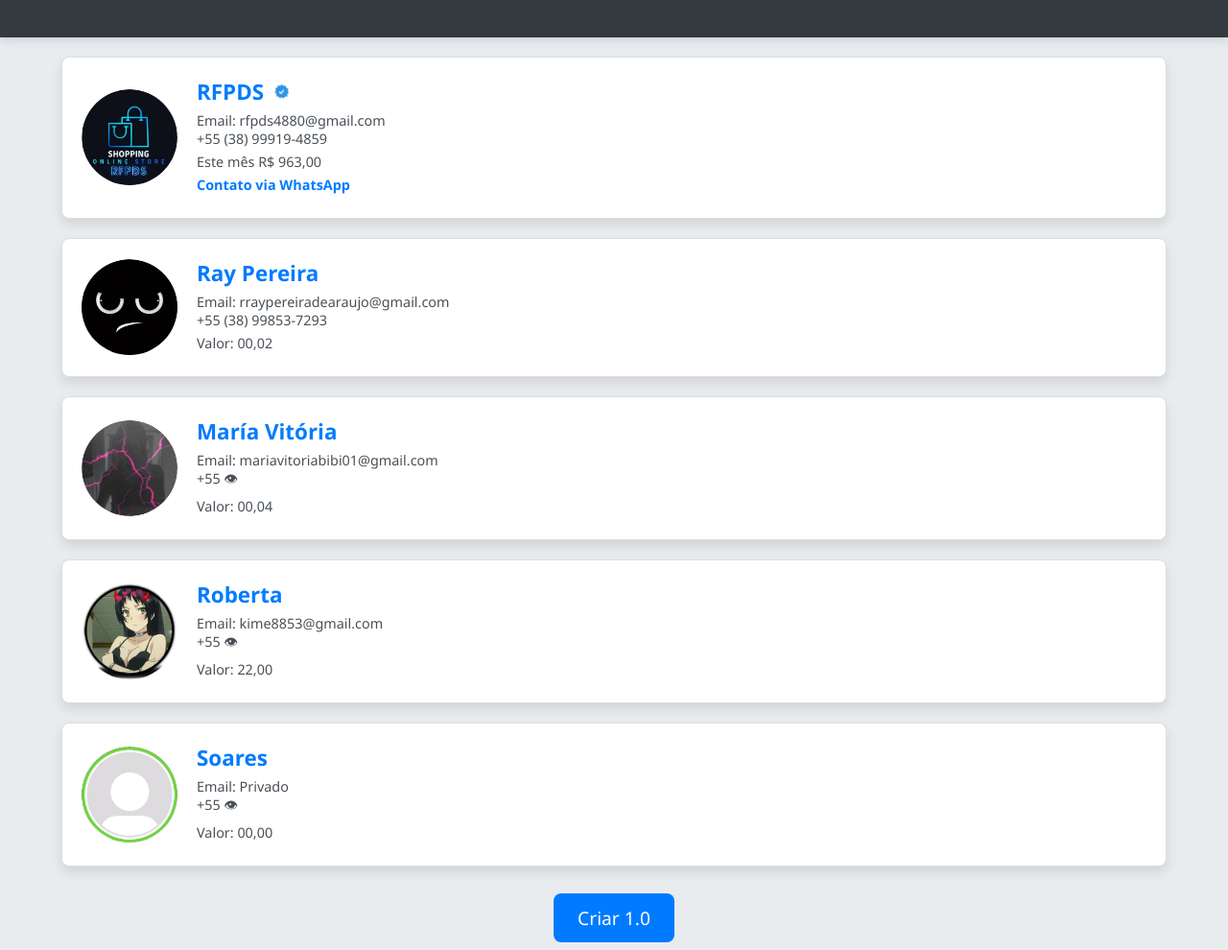
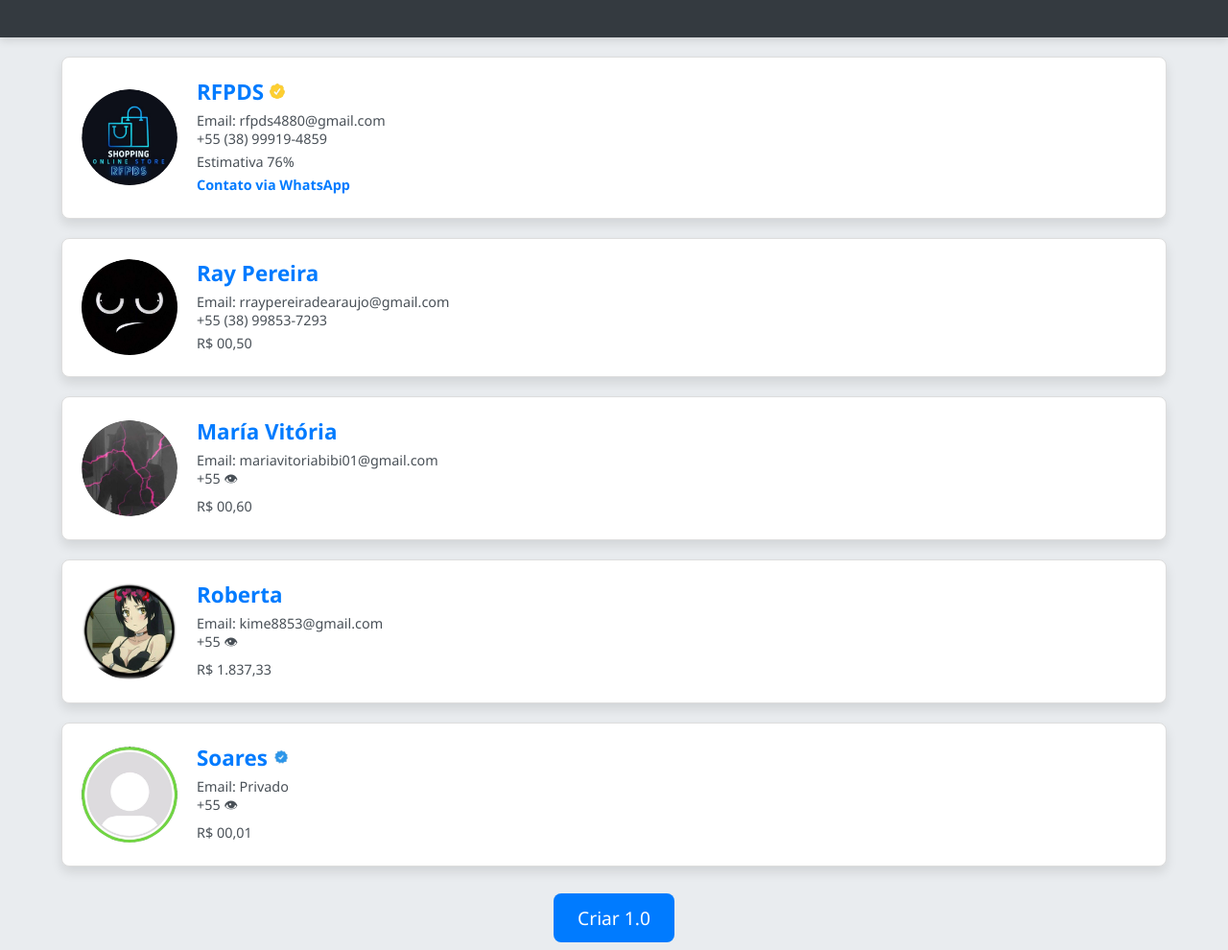
Before and after one commit to referees3/referees3.github.io, a plain HTML site: page Vendedores.html in a window 1280 px wide. Shown: the part 87-1077 px from the top of the page at 96% size. Drawn offline with Linux system fonts and the light colour scheme.

Commit message:
Atualizar o Vendedores.html

```diff
--- a/Vendedores.html
+++ b/Vendedores.html
@@ -89,9 +89,9 @@
             align-items: center;
         }
         .user h2 img {
-            width: 17px;
-            height: 17px;
-            margin-left: 10px;
+            width: 16px;
+            height: 16px;
+            margin-left: 6px;
         }
         .user p {
             margin: 5px 0;
@@ -144,9 +144,9 @@
         <div class="user">
             <img src="img/rfpds.png" alt="Foto do Usuário 1">
             <div>
-                <h2>RFPDS <img src="img/verificado.png" alt="Verificado"></h2>
+                <h2>RFPDS <img src="img/verificado1.png" alt="Verificado"></h2>
                 <p>Email: rfpds4880@gmail.com<br>+55 (38) 99919-4859</p>
-                <p>Este mês R$ 963,00</p>
+                <p>Estimativa 76%</p>
                 <p><a href="https://api.whatsapp.com/send?phone=5538999194859&text=Ol%C3%A1%2C%20oque%20deseja%20comprar%3F%20Informe%20o%20id%20do%20produto%3F">Contato via WhatsApp</a></p>
             </div>
         </div>
@@ -156,7 +156,7 @@
             <div>
                 <h2>Ray Pereira</h2>
                 <p>Email: rraypereiradearaujo@gmail.com<br>+55 (38) 99853-7293</p>
-                <p>Valor: 00,02</p>
+                <p>R$ 00,50</p>
             </div>
         </div>
 
@@ -165,7 +165,7 @@
             <div>
                 <h2>María Vitória</h2>
                 <p>Email: mariavitoriabibi01@gmail.com<br>+55 👁</p>
-                <p>Valor: 00,04</p>
+                <p>R$ 00,60</p>
             </div>
         </div>
 
@@ -174,16 +174,16 @@
             <div>
                 <h2>Roberta</h2>
                 <p>Email: kime8853@gmail.com<br>+55 👁</p>
-                <p>Valor: 22,00</p>
+                <p>R$ 1.837,33</p>
             </div>
         </div>
 
         <div class="user">
             <img src="img/User.png" alt="User">
             <div>
-                <h2>Soares</h2>
+                <h2>Soares<img src="img/verificado.png" alt="Verificado"></h2>
                 <p>Email: Privado<br>+55 👁</p>
-                <p>Valor: 00,00</p>
+                <p>R$ 00,01</p>
             </div>
         </div>
 
```
